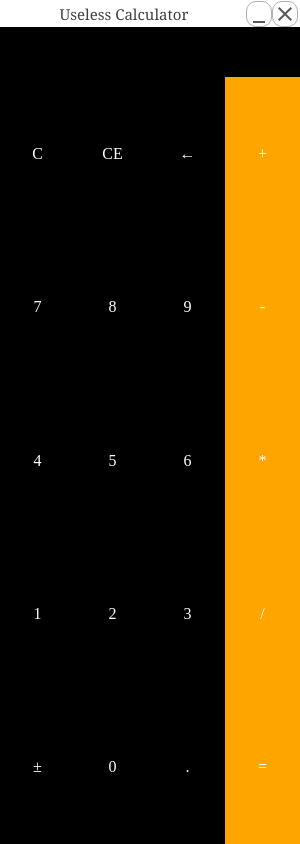
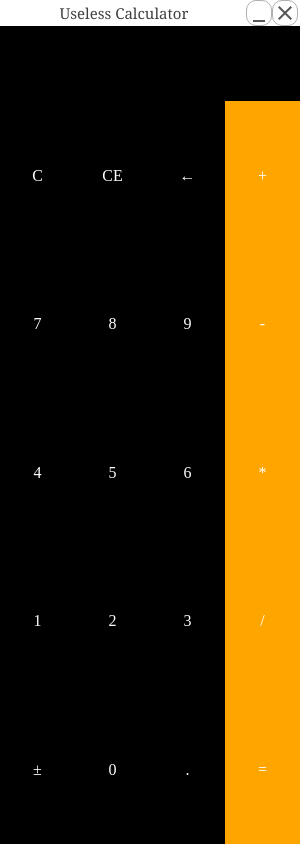
Before and after one commit to Abdulqasem-Bakhshi/UselessCalculator, an Electron app: page index.html in a window 300 px wide. Drawn offline with Linux system fonts and the light colour scheme.

Commit message:
more cleaning up

```diff
--- a/index.css
+++ b/index.css
@@ -13,9 +13,6 @@ html, head, main, body {
 
 /* Calculator Container */
 .Calculator-Wrap {
-  width: 100%;
-  height: 100%;
-  overflow: hidden;
   box-sizing: border-box;
   display: grid;
   grid-template-columns: repeat(1, 1fr);
@@ -23,8 +20,6 @@ html, head, main, body {
 }
 
 .Calculator {
-  width: 100%;
-  height: 100%;
   display: flex;
   flex-direction: column;
   overflow: hidden;
@@ -48,7 +43,6 @@ html, head, main, body {
   align-items: center;
   align-content: center;
   width: fit-content;
-  height: 100%;
   align-items: center;
   display: flex;
   font-size: 15px;
@@ -66,7 +60,6 @@ html, head, main, body {
 
 .App-Button {
   display: flex;
-  height: 100%;
   justify-content: flex-end;
   border: 1px solid rgb(150, 150, 150);
   cursor: pointer;
@@ -81,7 +74,7 @@ html, head, main, body {
 
 /* Display Container */
 .Display {
-  min-height: 50px;
+  min-height: 75px; /* Hardcoded height for Display*/
   max-height: 20%;
   justify-content: center;
   align-items: center;
@@ -96,7 +89,7 @@ html, head, main, body {
   color: white;
   display: flex;
   flex-direction: column;
-  height: 100%;
+  height: 100%; /* Buttons take remaining render */
 }
 
 .Button-Container {
@@ -104,12 +97,12 @@ html, head, main, body {
   flex-direction: row;
   justify-content: space-between;
   user-select: none;
-  min-height: 100%;
-  min-width: 100%;
+  min-height: 100%; /* Buttons take remaining render */
+  min-width: 100%;  /* Buttons take remaining render */
 }
 
 .Button-Numbers {
-  width: 75%;
+  width: 75%; /* 75% of the screen taken by Button-Numbers container */
   display: grid;
   grid-template-columns: repeat(3, 1fr);
   grid-template-rows: repeat(5, 1fr);
@@ -118,7 +111,7 @@ html, head, main, body {
 }
 
 .Button-Operators {
-  width: 25%;
+  width: 25%; /* 25% of the screen taken by Button-Numbers container */
   display: grid;
   grid-template-columns: repeat(1, 1fr);
   grid-template-rows: repeat(5, 1fr);
--- a/main.js
+++ b/main.js
@@ -13,6 +13,8 @@ function mainWindowRes() {
   mainWindow = new BrowserWindow({
     minWidth: 300,
     minHeight: 400,
+    width: 300,
+    height: 400,
     frame: false,
     resizable: true,
     icon: __dirname + '/icon.png',
```
